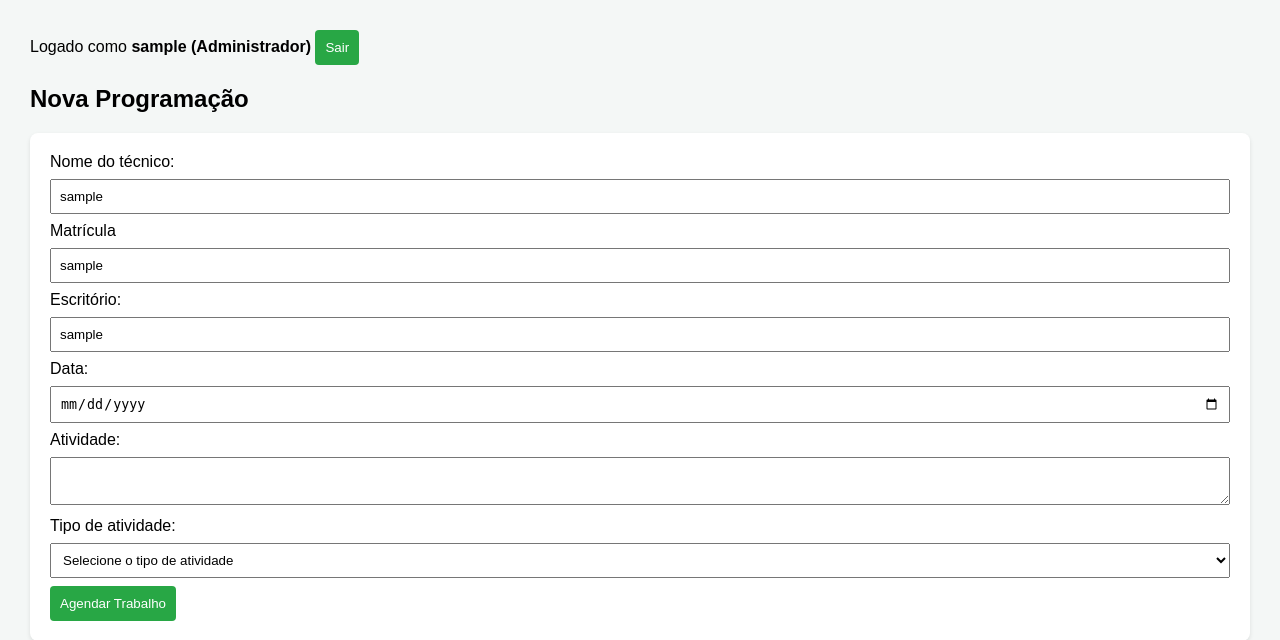
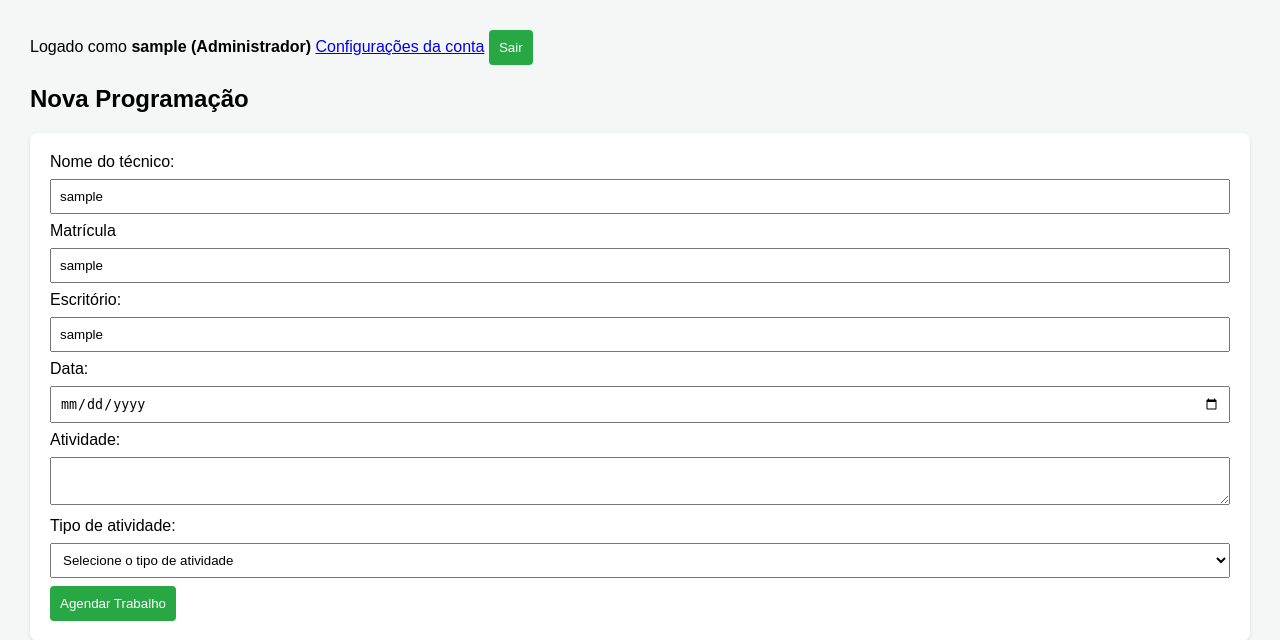
Before and after one commit to pablo2fp/Progamacao---DB, a Flask app: page / in a window 1280 px wide. Shown: the top 640 px of the page. Run offline with Flask 3, Linux system fonts and the light colour scheme; the visitor is signed in with stand-in values (Sample User, id 1); data comes from the database, SQL or seed files in the repository; data that the repository does not hold is empty; some libraries are stand-ins or nearby versions.

Commit message:
Add link to account settings in index.html

```diff
--- a/templates/index.html
+++ b/templates/index.html
@@ -22,6 +22,7 @@
     <div>
         Logado como <strong>{{ user.username }}</strong>
         {% if user.role == 'admin' %}<strong>(Administrador)</strong>{% endif %}
+        <a href="{{ url_for('configuracao') }}">Configurações da conta</a>
         <form action="{{ url_for('logout') }}" method="POST" style="display: inline; box-shadow: none; padding: 0;">
             <input type="hidden" name="_csrf_token" value="{{ csrf_token() }}">
             <button type="submit">Sair</button>
```
